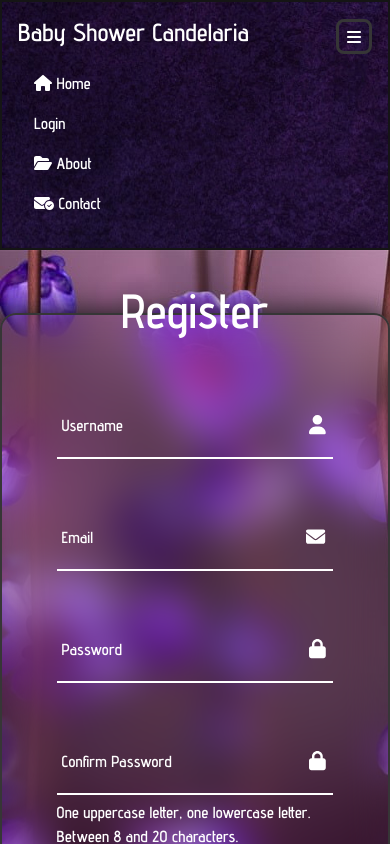
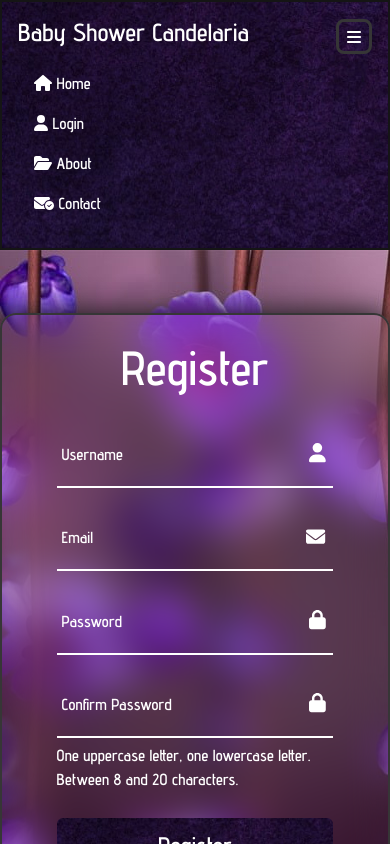
Before and after one commit to AESALVA/babyShowerCande, a React (Vite) app: page /babyShowerCande/Register in a window 390 px wide. Both pictures are taken after a click on the icon 354 px from the left and 36 px from the top of the page. Shown: the top 844 px of the page. Built offline with nearby package versions, Linux system fonts and the light colour scheme; a web font is replaced by a local one.

Commit message:
register features responsive

```diff
--- a/src/Components/NavBar.jsx
+++ b/src/Components/NavBar.jsx
@@ -45,7 +45,7 @@ const NavBar = () => {
             {!auth.auth.name ? (
               <>
                 <NavLink to="/babyShowerCande/Login">
-                  <FontAwesomeIcon icon={faUser} />
+                  <FontAwesomeIcon icon={faUser} />{' '}
                   Login
                 </NavLink>
               </>
@@ -55,7 +55,7 @@ const NavBar = () => {
                 placement="bottom"
                 overlay={renderTooltip}
               >
-                <NavLink onClick={auth.logout}>{auth.auth.name}</NavLink>
+                <NavLink onClick={auth.logout}><FontAwesomeIcon icon={faUser} />{'  '}{auth.auth.name}</NavLink>
               </OverlayTrigger>
             )}
           </li>
@@ -81,9 +81,9 @@ const NavBar = () => {
           </li>
           <li>
             {!auth.auth.name ? (
-              <NavLink to="/babyShowerCande/Login">Login</NavLink>
+              <NavLink to="/babyShowerCande/Login"><FontAwesomeIcon icon={faUser} />{' '}Login</NavLink>
             ) : (
-              <NavLink onClick={auth.logout}>{auth.auth.name}</NavLink>
+              <NavLink onClick={auth.logout}><FontAwesomeIcon icon={faUser} />{'  '}{auth.auth.name}</NavLink>
             )}
           </li>
           <li>
--- a/src/Styles/register.css
+++ b/src/Styles/register.css
@@ -10,6 +10,10 @@
 .RegisterContainer .form-box {
     padding: 4rem;
     width: 100%;
+  }
+
+  .RegisterContainer .input-box{
+    margin: 1.2rem 0;
   }
 
   .RegisterContainer .btn{
```
